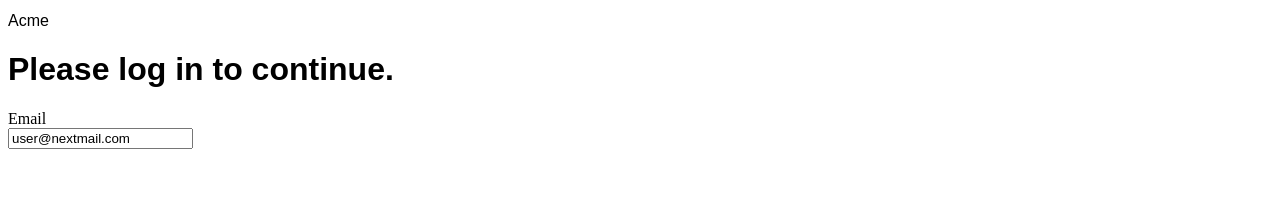
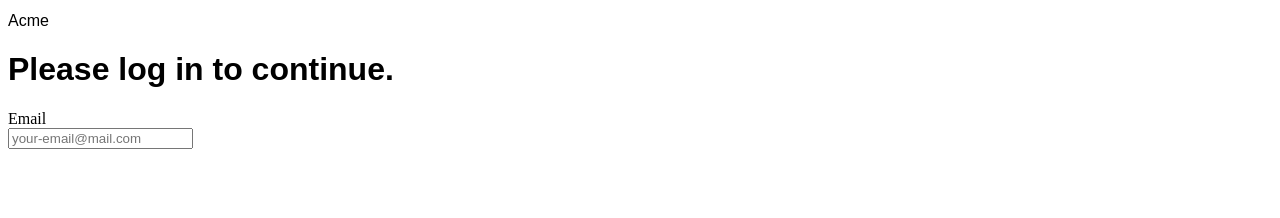
Before and after one commit to mazurevich/vercel-nextjs, a Next.js app: page /login in a window 1280 px wide. Shown: the part 1280-1498 px from the top of the page. Built offline with nearby package versions, Linux system fonts and the light colour scheme; a web font is replaced by a local one.

Commit message:
Changed admin user

```diff
--- a/app/ui/login-form.tsx
+++ b/app/ui/login-form.tsx
@@ -34,9 +34,8 @@ export default function LoginForm() {
                 id="email"
                 type="email"
                 name="email"
-                placeholder="Enter your email address"
+                placeholder="your-email@mail.com"
                 required
-                defaultValue="user@nextmail.com"
               />
               <AtSymbolIcon className="pointer-events-none absolute left-3 top-1/2 h-[18px] w-[18px] -translate-y-1/2 text-gray-500 peer-focus:text-gray-900" />
             </div>
```
Also changed, not shown: app/lib/placeholder-data.js.
